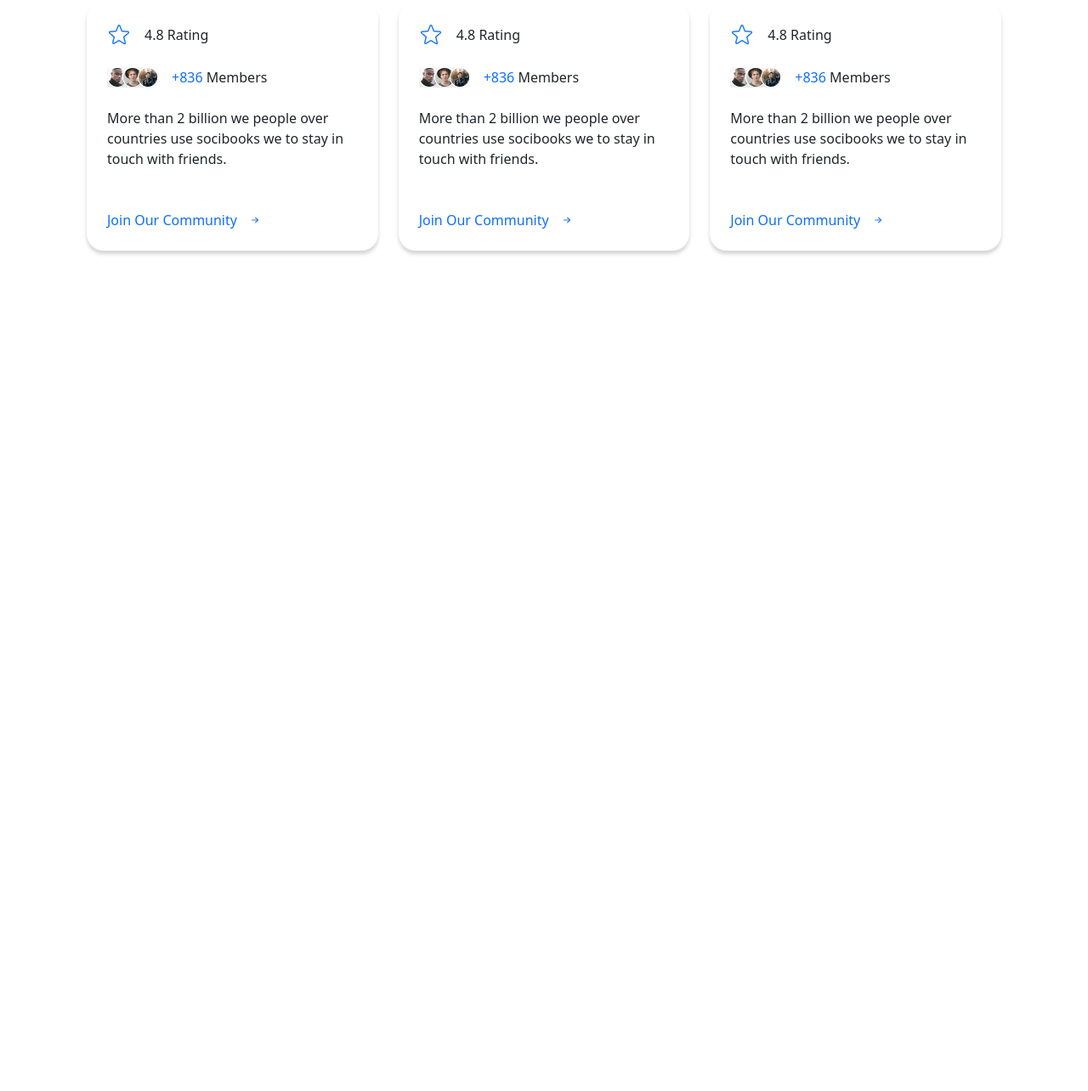
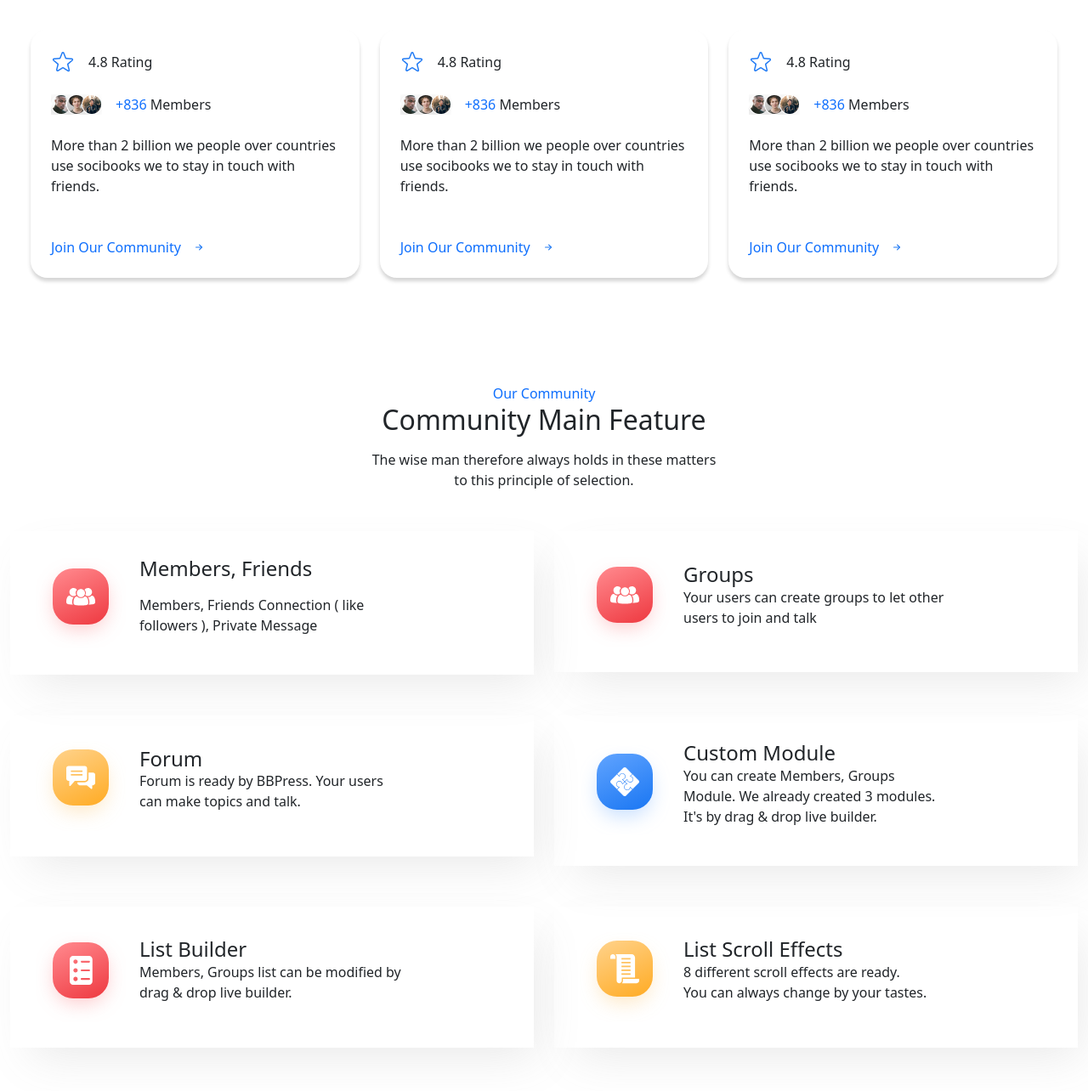
Before and after one commit to CodeSabariGK/Netbook, a plain HTML site: page index.html in a window 1280 px wide. Shown: the part 1291-2575 px from the top of the page at 85% size. Before the commit the page ends 1686 px from the top, so only its background shows below. Drawn offline with nearby package versions, Linux system fonts and the light colour scheme.

Commit message:
community page commit

```diff
--- a/css/style.css
+++ b/css/style.css
@@ -9,7 +9,7 @@ a{
 }
 
 .container{
-    max-width: 1100px;
+    max-width: 1400px;
 }
 
 ul{
@@ -21,11 +21,13 @@ h1, h2, h3, h4, h5, h6{
     margin: 0px;
 }
 
-/* Banner Start */
-.banner{
-    padding: 100px 0px;
+.banner,
+.awards,
+.community
+{
+    padding: 50px 0px;
 }
-/* Banner End */
+
 /* joinnetwork start */
 .joinnetwork ul li{
     display: flex;
@@ -36,9 +38,6 @@ h1, h2, h3, h4, h5, h6{
 }
 /* joinnetwork end */
 /* awards wrapper start */
-.awards{
-    padding: 100px 0px;
-}
 .awards-wrapper > div > div > div{
     box-shadow: 0px 4px 4px 0px #0000002b;
     border-radius: 20px;
@@ -51,3 +50,12 @@ h1, h2, h3, h4, h5, h6{
 }
 
 /* awards wrapper end */
+/* community starts */
+.community-wrapper > div > div > div{
+    padding: 30px;
+    box-shadow: 14px 22px 52px -12px #7f7f7f2b;
+}
+.community{
+    background: linear-gradient(0deg,#F4F9FF 14%,F1F6FD 30%,#F1F6FD 64%,#FFFFFF 100%);
+}
+/* community ends */
--- a/index.html
+++ b/index.html
@@ -52,7 +52,10 @@
                     <div class="row align-items-center">
                         <div class="col-md-6 text-md-start">
                             <span class="text-primary">Whats Netboks?</span>
-                            <h2 class="mb-3 mt-3"><span class="d-md-block">Why Join to Netbook</span><span> Social Network?</span></h2>
+                            <h2 class="mb-3 mt-3">
+                                <span class="d-md-block">Why Join to Netbook</span>
+                                <span class="d-md-block"> Social Network?</span>
+                            </h2>
                             <p class="mb-5">
                                 <span class="d-lg-block">Recent surveys have indicated that small businesses</span>
                                 <span class="d-lg-block">recognise the need they have to connect with</span>
@@ -83,7 +86,7 @@
         <section class="awards">
             <div class="container">
                 <div class="awards-wrapper">
-                    <div class="row">
+                    <div class="row p-4">
                         <div class="col-md-4">
                             <div class="p-4 mb-4 mb-md-0">
                                 <div class="d-flex align-items-center gap-3 mb-4">
@@ -148,6 +151,95 @@
                 </div>
             </div>
         </section>
+        <section class="community">
+            <div class="container">
+                <div class="text-center mb-5">
+                    <span class="text-primary">Our Community</span>
+                    <h2 class="mb-3">Community Main Feature</h2>
+                    <p>
+                        <span class="d-md-block">The wise man therefore always holds in these matters </span>
+                        <span class="d-md-block">to this principle of selection.</span>
+                    </p>
+                </div>
+                <div class="community-wrapper">
+                    <div class="row">
+                        <div class="col-md-6">
+                            <div class="d-flex align-items-center gap-3 mb-5">
+                                <img src="./img/icons/community/members.svg">
+                                <div>
+                                    <h4 class="mb-3">Members, Friends</h4>
+                                    <p>
+                                        <span class="d-md-block">Members, Friends Connection ( like </span>
+                                        <span class="d-md-block">followers ), Private Message</span>
+                                    </p>
+                                </div>
+                            </div>
+                        </div>
+                        <div class="col-md-6">
+                            <div class="d-flex align-items-center gap-3 mb-5">
+                                <img src="./img/icons/community/members.svg">
+                                <div>
+                                    <h4>Groups</h4>
+                                    <p>
+                                        <span class="d-md-block">Your users can create groups to let other </span>
+                                        <span class="d-md-block">users to join and talk</span>
+                                    </p>
+                                </div>
+                            </div>
+                        </div>
+                        <div class="col-md-6">
+                            <div class="d-flex align-items-center gap-3 mb-5">
+                                <img src="./img/icons/community/forum.svg">
+                                <div>
+                                    <h4>Forum</h4>
+                                    <p>
+                                        <span class="d-md-block">Forum is ready by BBPress. Your users </span>
+                                        <span class="d-md-block">can make topics and talk.</span>
+                                    </p>
+                                </div>
+                            </div>
+                        </div>
+                        <div class="col-md-6">
+                            <div class="d-flex align-items-center gap-3 mb-5">
+                                <img src="./img/icons/community/custom.svg">
+                            <div>
+                                <h4>Custom Module</h4>
+                                <p>
+                                    <span class="d-md-block">You can create Members, Groups </span>
+                                    <span class="d-md-block">Module. We already created 3 modules. </span>
+                                    <span class="d-md-block">It's by drag & drop live builder.</span>
+                                </p>
+                            </div>
+                            </div>
+                        </div>
+                        <div class="col-md-6">
+                            <div class="d-flex align-items-center gap-3 mb-5">
+                                <img src="./img/icons/community/listbuilder.svg">
+                                <div>
+                                    <h4>List Builder</h4>
+                                    <p>
+                                        <span class="d-md-block">Members, Groups list can be modified by </span>
+                                        <span class="d-md-block">drag & drop live builder.</span>
+                                    </p>
+                                </div>
+                            </div>
+                        </div>
+                        <div class="col-md-6">
+                            <div class="d-flex align-items-center gap-3 mb-5">
+                                <img src="./img/icons/community/listscroll.svg">
+                                <div>
+                                    <h4>List Scroll Effects</h4>
+                                    <p>
+                                        <span class="d-md-block">8 different scroll effects are ready.</span>
+                                        <span class="d-md-block">You can always change by your tastes.</span>
+                                    </p>
+                                </div>
+                            </div>
+                        </div>
+                    </div>
+                </div>
+            </div>
+        </section>
     </div>
 </body>
 </html>
```
Also changed, not shown: img/icons/community/custom.svg (added), img/icons/community/forum.svg (added), img/icons/community/listbuilder.svg (added), img/icons/community/listscroll.svg (added), img/icons/community/members.svg (added).
